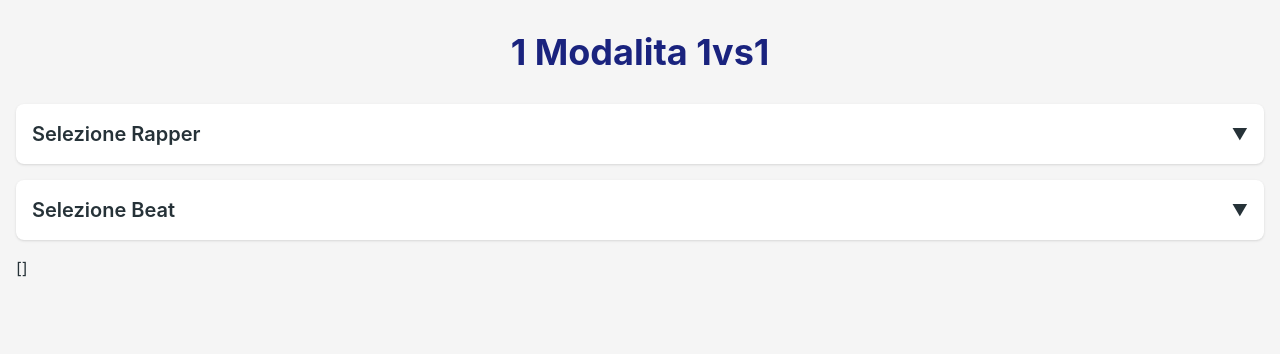
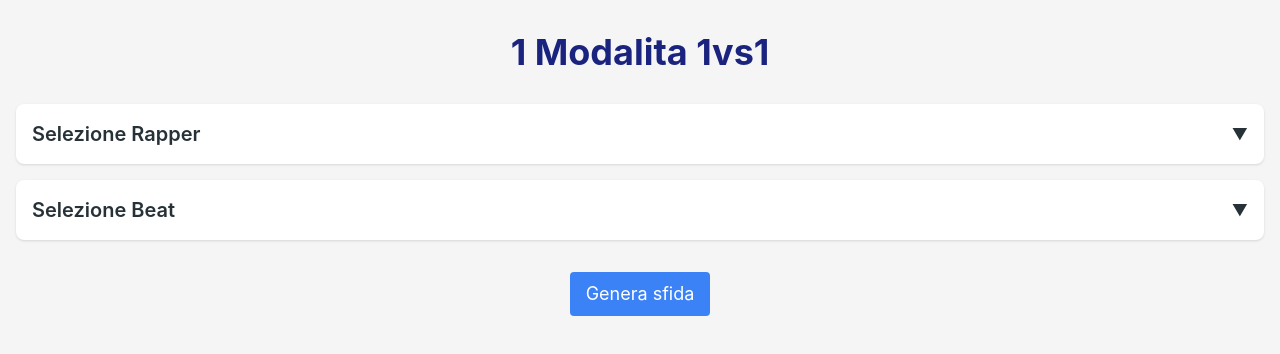
Before and after one commit to francescolarocca/freestyle-web-fe, a React (Vite) app: page /muretto/1/modalita/OneVsOne in a window 1280 px wide. Shown: the top 354 px of the page. Built offline with nearby package versions, Linux system fonts and the light colour scheme; no server answers; the HTML template or start-up script is replaced by a standard one.

Commit message:
1vs1 validazione più funzionante

```diff
--- a/src/pages/muretto/modalita/ModalitaLayout.jsx
+++ b/src/pages/muretto/modalita/ModalitaLayout.jsx
@@ -52,7 +52,6 @@ function ModalitaLayout() {
           </Accordion>
           </>
       }
-
       <Outlet context={outletContext} />
     </>
   );
--- a/src/pages/muretto/modalita/OneVsOne.jsx
+++ b/src/pages/muretto/modalita/OneVsOne.jsx
@@ -1,11 +1,75 @@
-import React, {useState } from 'react';
+import React, { useState, setError } from 'react';
 import { useOutletContext } from 'react-router-dom';
 function OneVsOne() {
   const { selectedRappers } = useOutletContext();
+  const [error, setError] = useState("");
+  const [sfida, setSfida] = useState("");
+
+  const generaSfida = () => {
+    if (selectedRappers.length < 3) {
+      setError("Seleziona almeno 3 rapper per generare la sfida.");
+      setSfida("");
+      return;
+    }
+    setError("");
+    let firstRandomRapperIndex = "";
+    let secondRandomRapperIndex = "";
+
+    while (firstRandomRapperIndex === secondRandomRapperIndex) {
+      firstRandomRapperIndex = Math.floor(Math.random() * selectedRappers.length);
+      secondRandomRapperIndex = Math.floor(Math.random() * selectedRappers.length);
+    }
+
+    setSfida(selectedRappers[firstRandomRapperIndex] + "/" + selectedRappers[secondRandomRapperIndex]);
+
+  }
   return (
-   <>
-   <div>{JSON.stringify(selectedRappers)}</div>
-   </>
+    <>
+
+      <div className="mt-4">
+        {error && (
+          <div className="mt-4 p-3 bg-red-100 border border-red-300 text-red-700 rounded-lg text-sm flex items-center gap-2">
+            <svg
+              className="w-5 h-5 text-red-600 shrink-0"
+              fill="none"
+              stroke="currentColor"
+              strokeWidth="2"
+              viewBox="0 0 24 24"
+            >
+              <path strokeLinecap="round" strokeLinejoin="round" d="M12 9v2m0 4h.01m-.01-8a9 9 0 100 18 9 9 0 000-18z" />
+            </svg>
+            <span>{error}</span>
+          </div>)}
+
+        {sfida && (
+          <div className="bg-white rounded-2xl shadow-xl p-8 w-full max-w-md mx-auto">
+          <div className="flex items-center justify-between gap-4">
+            {/* Rapper 1 */}
+            <div className="flex-1 bg-blue-100 border border-blue-300 rounded-xl shadow-md h-[60px] flex items-center justify-center text-center px-4">
+              <h2 className="text-base font-semibold text-blue-800 break-words">{sfida.split("/")[0]}</h2>
+            </div>
+
+            {/* VS */}
+            <div className="text-xl font-bold text-gray-700 mx-2 shrink-0">VS</div>
+
+            {/* Rapper 2 */}
+            <div className="flex-1 bg-blue-100 border border-blue-300 rounded-xl shadow-md h-[60px] flex items-center justify-center text-center px-4">
+              <h2 className="text-base font-semibold text-blue-800 break-words">{sfida.split("/")[1]}</h2>
+            </div>
+          </div>
+        </div>
+        )}
+<div className="flex justify-center mt-8">
+        <button
+          className="bg-blue-500 text-white rounded px-4 py-2 text-lg hover:bg-blue-600 focus:outline-none"
+          onClick={generaSfida}
+        >
+          Genera sfida
+
+        </button>
+      </div>
+      </div>
+    </>
   );
 }
 
```
